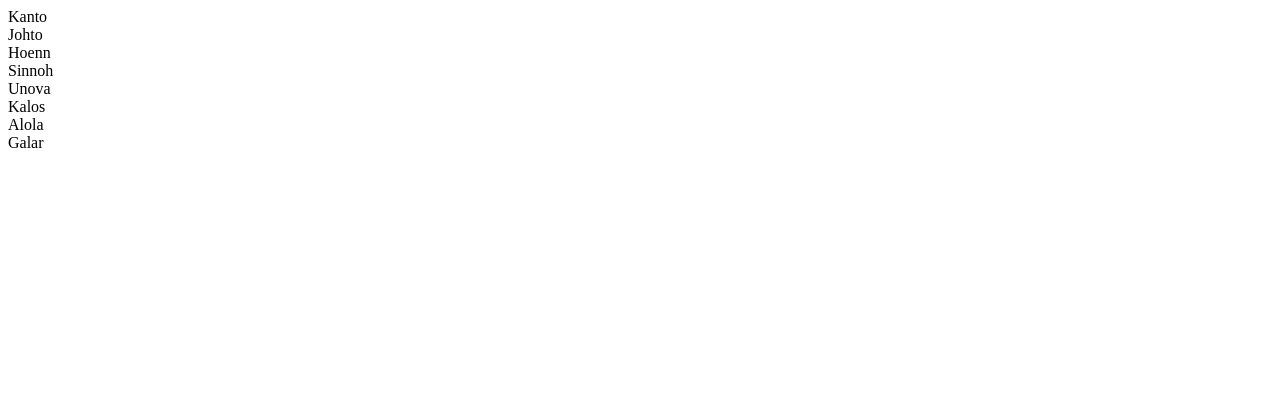
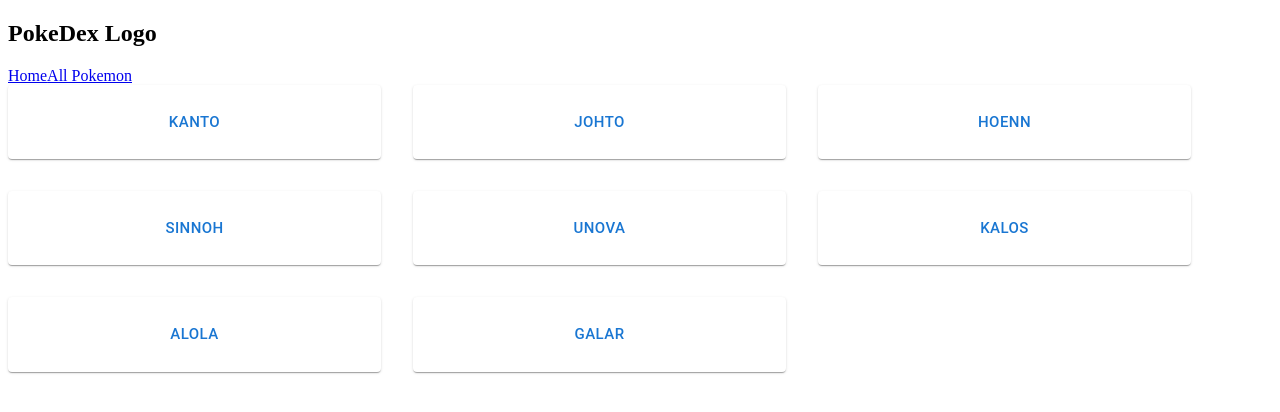
Before and after one commit to SkipPharaoh/Pokemon-App, a Next.js app: page / in a window 1280 px wide. Shown: the top 412 px of the page. Built offline with nearby package versions, Linux system fonts and the light colour scheme.

Commit message:
added NavBar component & started to implement the PokemonDataProvider hook in the main app

```diff
--- /dev/null
+++ b/components/NavigationBar.tsx
@@ -0,0 +1,14 @@
+import Link from "next/link";
+
+export default function NavigationBar() {
+  return (
+    <nav>
+      <div>
+        <h1>PokeDex Logo</h1>
+      </div>
+      <Link href="/">Home</Link>
+      {/* <Link href="">Search</Link> */}
+      <Link href="/pokemon">All Pokemon</Link>
+    </nav>
+  );
+}
--- a/hooks/FeedProvider/PokemonDataProvider.tsx
+++ b/hooks/FeedProvider/PokemonDataProvider.tsx
@@ -1,4 +1,5 @@
 import { useMemo } from "react";
+import NavigationBar from "../../components/NavigationBar";
 import {
   PokemonContextProps,
   PokemonDataProviderProps,
@@ -11,6 +12,9 @@
   const value: PokemonContextProps = useMemo(() => ({}), []);
 
   return (
-    <PokemonContext.Provider value={value}>{children}</PokemonContext.Provider>
+    <PokemonContext.Provider value={value}>
+      <NavigationBar />
+      {children}
+    </PokemonContext.Provider>
   );
 };
--- a/pages/index.tsx
+++ b/pages/index.tsx
@@ -1,25 +1,66 @@
 import { regions } from "../pokemon-info/pokeInfo";
-import React, { useState } from "react";
+import React, { useEffect, useState } from "react";
 import { GQLVariableType } from "../types/pokemon-types";
+import { Grid, Paper, Box, styled, Button } from "@mui/material";
+import { PokemonDataProvider } from "../hooks/FeedProvider/PokemonDataProvider";
 
 const variableInfo: GQLVariableType = {
   limit: regions[0].limit,
   offset: regions[0].offset,
 };
 
+const Item = styled(Paper)(({ theme }) => ({
+  backgroundColor: theme.palette.mode === "dark" ? "#1A2027" : "#fff",
+  ...theme.typography.body2,
+  padding: theme.spacing(2),
+  textAlign: "center",
+  color: theme.palette.text.secondary,
+}));
+
 export default function Home() {
   const [region, setRegion] = useState<string>(regions[0].name);
   const [variable, setVariable] = useState<GQLVariableType>(variableInfo);
 
+  const handleOnClick = (evt: React.SyntheticEvent) => {
+    useEffect(() => {
+      // setRegion(region[EventTarget])
+    }, [region]);
+    evt.preventDefault();
+  };
+
   const regionName = regions.map((region) => {
-    return <div>{region.name}</div>;
+    return (
+      <Grid
+        item
+        xs={2}
+        sm={4}
+        md={4}
+        lg={5}
+        xl={6}
+        key={region.name.toString()}
+      >
+        <Item>
+          <Button size="large" onClick={handleOnClick}>
+            {region.name}
+          </Button>
+        </Item>
+      </Grid>
+    );
   });
 
   console.log(region);
   console.log(variable);
   return (
-    <div>
-      <>{regionName}</>
-    </div>
+    <PokemonDataProvider>
+      <Box sx={{ flexGrow: 1 }}>
+        <Grid
+          container
+          spacing={{ xs: 2, md: 3, lg: 4, xl: 5 }}
+          columns={{ xs: 4, sm: 8, md: 12, lg: 16, xl: 20 }}
+        >
+          {regionName}
+        </Grid>
+      </Box>
+    </PokemonDataProvider>
   );
 }
--- a/pages/pokemon.tsx
+++ b/pages/pokemon.tsx
@@ -9,6 +9,7 @@
   AllPokemonName,
   AllPokemonImage,
 } from "../types/pokemon-types";
+import { PokemonDataProvider } from "../hooks/FeedProvider/PokemonDataProvider";
 
 const gqlVariables: GQLVariableType = {
   limit: 9,
@@ -64,6 +65,7 @@
   }, [AllPokemon]);
 
   return (
+    <PokemonDataProvider>
       <Box sx={{ flexGrow: 1 }}>
         <Grid
           container
@@ -73,5 +75,6 @@
           {pokemon?.name}
         </Grid>
       </Box>
+    </PokemonDataProvider>
   );
 }
```
Also changed, not shown: pages/pokemon/[id]/index.tsx (added, +9 -0 lines). Lines whose indentation alone changed are shown as unchanged.
